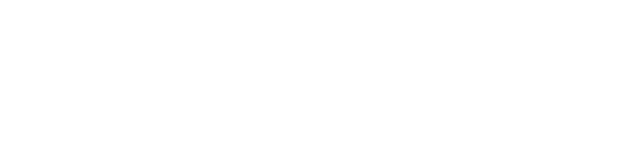
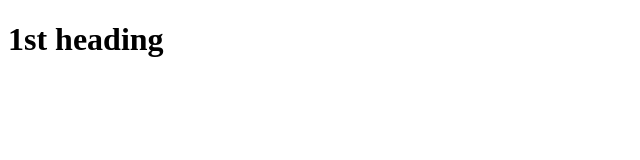
Before and after one commit to mdfathi99/first-development, a plain HTML site: page index.html in a window 1280 px wide. Shown: the whole page, without its empty margins (0-640 px from the left). Drawn offline with Linux system fonts and the light colour scheme.

Commit message:
Update index.html

```diff
--- a/index.html
+++ b/index.html
@@ -5,6 +5,7 @@
     <meta http-equiv="X-UA-Compatible" content="IE=edge">
     <meta name="viewport" content="width=device-width, initial-scale=1.0">
     <title>Document</title>
+    <h1> 1st heading </h1>
 </head>
 <body>
 
```
